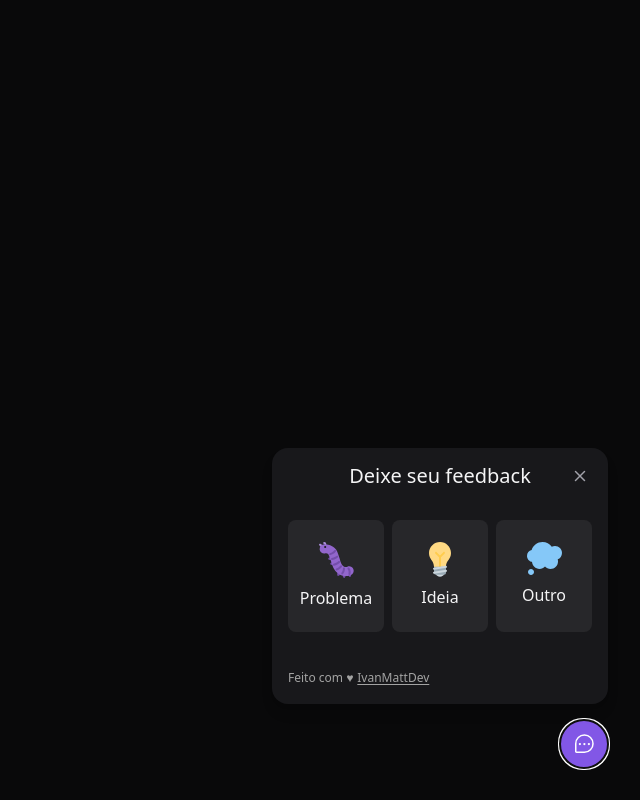
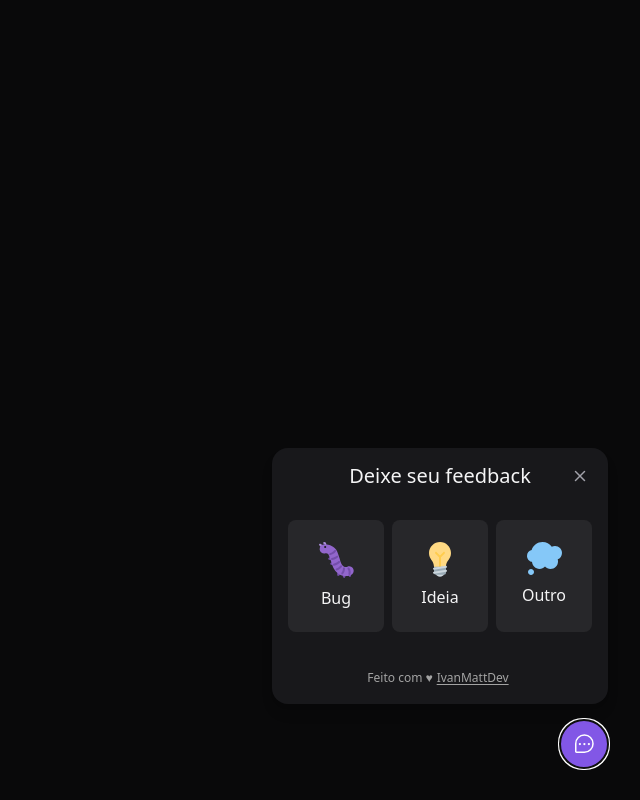
Before and after one commit to IvanMatt8/event-nlw, a React (Vite) app: page / in a window 1280 px wide. Both pictures are taken after a click on the button "FeedBack". Shown: the whole page, without its empty margins (640-1280 px from the left). Built offline with nearby package versions, Linux system fonts and the light colour scheme.

Commit message:
refactor: renaming item bug

```diff
--- a/src/components/widgetForm/index.tsx
+++ b/src/components/widgetForm/index.tsx
@@ -8,7 +8,7 @@
 
 export const feedbackTypes = {
   BUG: {
-    title: 'Problema',
+    title: 'Bug',
     image: {
       source: bugImageUrl,
       alt: 'Imagem de um inseto',
@@ -35,12 +35,19 @@
 export function WidgetForm() {
   const [feedbackType, setFeedbackType] = useState<FeedbackType | null>(null)
 
+  function handleRestartFeedback() {
+    setFeedbackType(null)
+  }
+
   return (
-    <div className="bg-zinc-900 p-4 relative rounded-2xl mb-4 flex-col items-center shadow-lg  w-[calc(100vw-2rem)] md:w-auto">
+    <div className="bg-zinc-900 p-4 relative rounded-2xl mb-4 flex flex-col items-center shadow-lg  w-[calc(100vw-2rem)] md:w-auto">
       {!feedbackType ? (
         <FeedbackTypeStep onFeedbackTypeChanged={setFeedbackType} />
       ) : (
-        <FeedbackContentStep feedbackType={feedbackType} />
+        <FeedbackContentStep
+          feedbackType={feedbackType}
+          onFeedbackRestartRequested={handleRestartFeedback}
+        />
       )}
 
       <footer>
```
